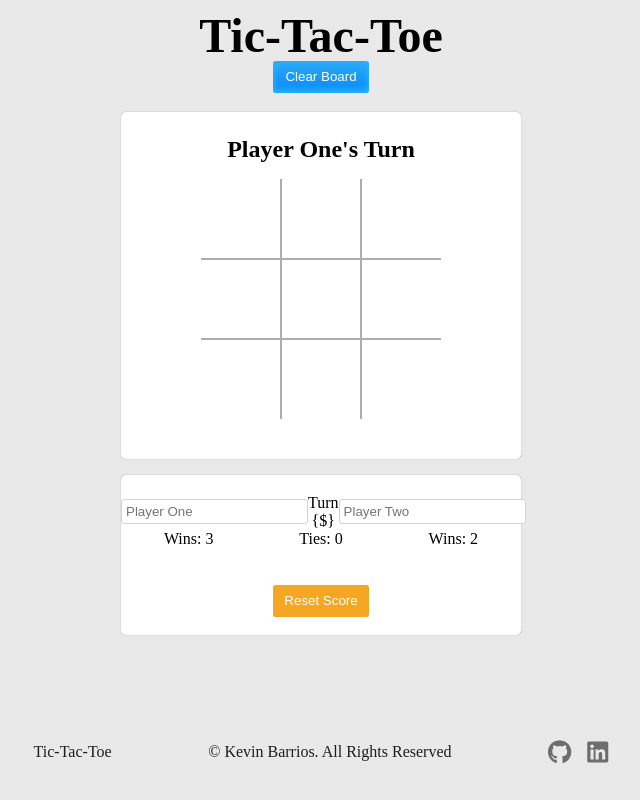
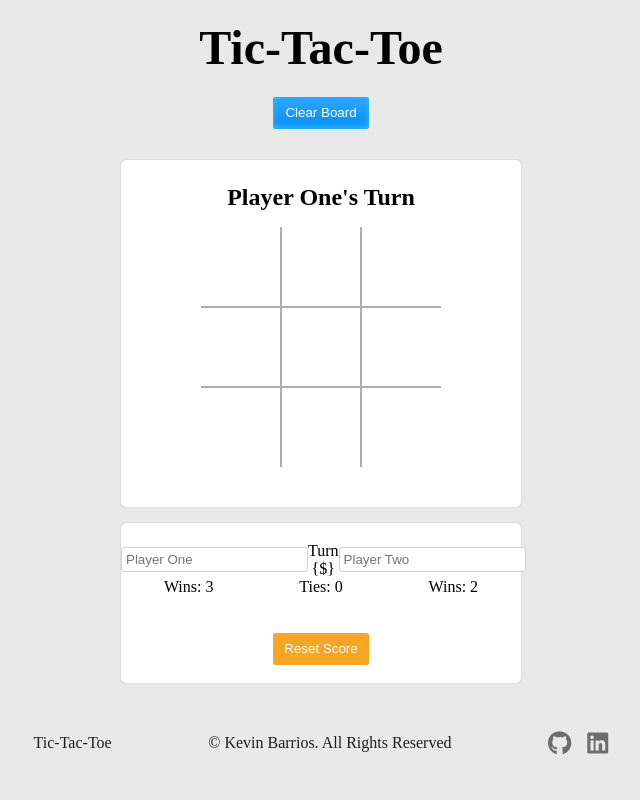
Before and after one commit to dayjyun/tic-tac-toe, a plain HTML site: page index.html in a window 1280 px wide. Shown: the whole page, without its empty margins (319-959 px from the left). Drawn offline with Linux system fonts and the light colour scheme.

Commit message:
current css updates

```diff
--- a/index.html
+++ b/index.html
@@ -102,7 +102,7 @@
       </div>
     </div>
     <footer>
-      <div class="footer-container">
+      <!-- <div class="footer-container"> -->
         <div>Tic-Tac-Toe</div>
         <div>&copy Kevin Barrios. All Rights Reserved</div>
         <div class="personal-links-container">
@@ -113,7 +113,7 @@
             <i class="fa-brands fa-linkedin"></i
           ></a>
         </div>
-      </div>
+      <!-- </div> -->
     </footer>
     <script src="script.js"></script>
   </body>
--- a/style.css
+++ b/style.css
@@ -19,9 +19,9 @@ button {
 body {
   background-color: #e9e9e9;
   min-width: 30rem;
-  display: flex;
+  /* display: flex;
   flex-direction: column;
-  justify-content: space-between;
+  justify-content: space-between; */
   /* height: 100vh; */
 }
 
@@ -30,7 +30,7 @@ body {
 header {
   padding: 1rem 0;
   text-align: center;
-  line-height: 40px;
+  line-height: 4rem;
 }
 
 h1 {
@@ -211,18 +211,29 @@ section {
 }
 
 /* ************************************ Footer ********************************* */
+
 footer {
-/* background-color: #232323; */
-/* color: #f2f2f2; */
+
 /* padding: 1rem 0; */
 
-margin: 1rem 0;
-position: absolute;
-bottom: 0;
-width: 100%;
+/* position: absolute; */
+/* margin: 1rem 0; */
+/* bottom: 0; */
+/* width: 100%; */
+
+display: flex;
+justify-content: space-evenly;
+align-items: center;
+color: #1f1e1e;
+  bottom: 100;
+  height: 5.5rem;
+  width: 60%;
+  min-width: 20rem;
+  margin: 0 auto;
+  /* position: absolute; */
 }
 
-.footer-container {
+/* .footer-container {
   color: #1f1e1e;
   display: flex;
   justify-content: space-evenly;
@@ -232,7 +243,7 @@ width: 100%;
   width: 60%;
   min-width: 20rem;
   margin: 0 auto;
-}
+} */
 
 .personal-links-container {
   display: flex;
```
